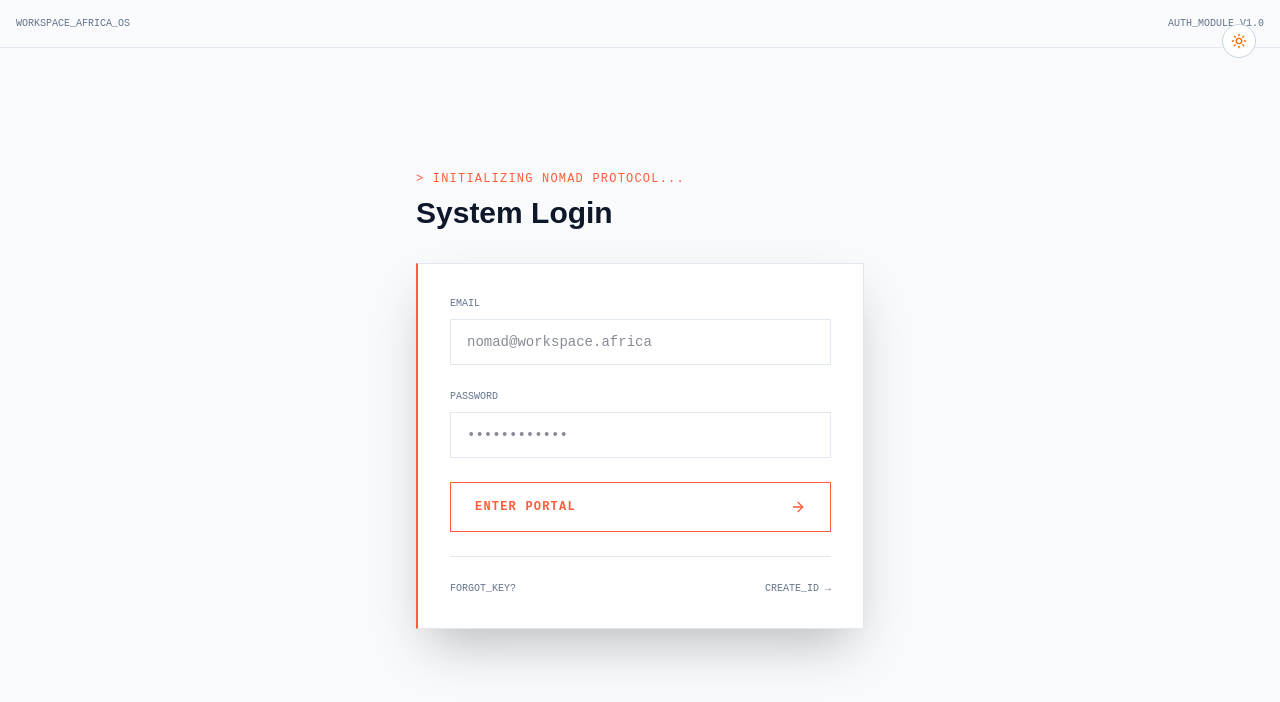
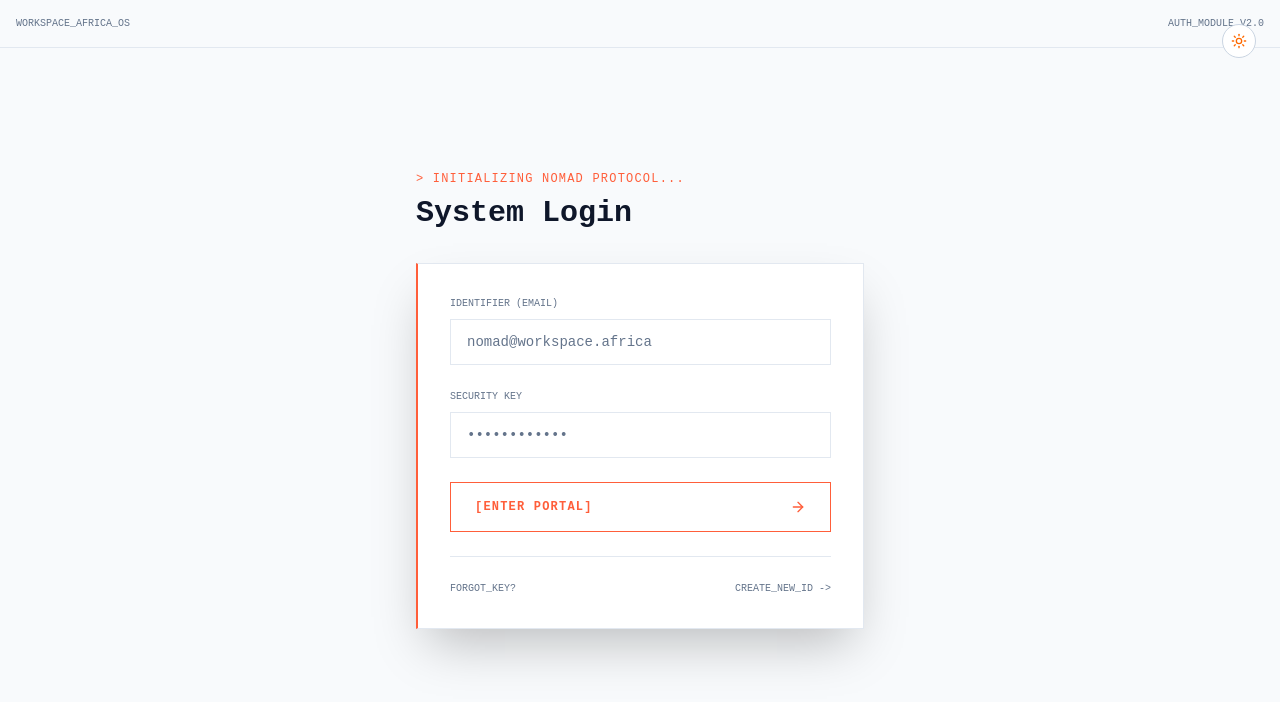
Before and after one commit to OlaMarcus09/subscriber_frontend, a Next.js app: page / in a window 1280 px wide. Shown: the top 702 px of the page. Built offline with nearby package versions, Linux system fonts and the light colour scheme; no server answers.

Commit message:
Launch: Integrated Real API Login & Theme Switcher

```diff
--- a/pages/index.js
+++ b/pages/index.js
@@ -1,36 +1,67 @@
+import React, { useState } from 'react';
+import axios from 'axios';
+import Router from 'next/router';
 import Head from 'next/head';
-import { useState } from 'react';
-import { useRouter } from 'next/router';
 import Link from 'next/link';
-import { ArrowRight } from 'lucide-react';
+import { Terminal, ArrowRight, AlertCircle } from 'lucide-react';
 import ThemeToggle from '../components/ThemeToggle';
 
 export default function Login() {
-  const router = useRouter();
+  const [email, setEmail] = useState('');
+  const [password, setPassword] = useState('');
   const [loading, setLoading] = useState(false);
+  const [error, setError] = useState('');
 
-  const handleLogin = (e) => {
+  // Ensure this matches your Vercel env variable
+  const API_URL = process.env.NEXT_PUBLIC_API_URL || 'https://workspace-africa-backend.onrender.com';
+
+  const handleLogin = async (e) => {
     e.preventDefault();
     setLoading(true);
-    setTimeout(() => {
+    setError('');
+
+    try {
+      // 1. REAL API CALL
+      const response = await axios.post(`${API_URL}/api/auth/token/`, {
+        email,
+        password,
+      });
+
+      // 2. Save Tokens
+      const { access, refresh } = response.data;
+      localStorage.setItem('accessToken', access);
+      localStorage.setItem('refreshToken', refresh);
+
+      // 3. Redirect to Dashboard
+      Router.push('/dashboard');
+
+    } catch (err) {
+      console.error("Login Error:", err);
+      if (err.response?.status === 401) {
+        setError('ACCESS_DENIED: Invalid Credentials');
+      } else {
+        setError('CONNECTION_ERROR: Server Unreachable');
+      }
+    } finally {
       setLoading(false);
-      router.push('/dashboard');
-    }, 1500);
+    }
   };
 
   return (
-    <div className="min-h-screen flex flex-col items-center justify-center p-6 relative overflow-hidden bg-[var(--bg-main)] transition-colors duration-300">
-      <Head><title>Nomad Access | Workspace OS</title></Head>
+    <div className="min-h-screen flex flex-col items-center justify-center p-6 relative overflow-hidden bg-[var(--bg-main)] transition-colors duration-300 bg-grid-pattern">
+      <Head>
+        <title>Nomad Access | Workspace OS</title>
+      </Head>
 
-      {/* --- THEME TOGGLE (Fixed Position) --- */}
+      {/* Theme Switcher */}
       <div className="absolute top-6 right-6 z-50">
         <ThemeToggle />
       </div>
 
-      {/* --- HEADER --- */}
+      {/* Header Decoration */}
       <div className="absolute top-0 left-0 w-full p-4 border-b border-[var(--border-color)] flex justify-between text-[10px] font-mono text-[var(--text-muted)]">
         <span>WORKSPACE_AFRICA_OS</span>
-        <span>AUTH_MODULE_V1.0</span>
+        <span>AUTH_MODULE_V2.0</span>
       </div>
 
       <div className="w-full max-w-md relative z-10">
@@ -38,32 +69,48 @@ export default function Login() {
             <div className="text-[var(--color-accent)] font-mono text-xs uppercase tracking-widest mb-2">
                 &gt; Initializing Nomad Protocol...
             </div>
-            <h1 className="text-3xl font-bold text-[var(--text-main)]">System Login</h1>
+            <h1 className="text-3xl font-bold text-[var(--text-main)] font-mono">System Login</h1>
         </div>
 
         <div className="bg-[var(--bg-surface)] border-l-2 border-l-[var(--color-accent)] border-y border-r border-[var(--border-color)] p-8 shadow-2xl relative">
+
             <form onSubmit={handleLogin} className="space-y-6">
                 <div>
-                    <label className="block text-[10px] font-mono text-[var(--text-muted)] uppercase mb-2">Email</label>
+                    <label className="block text-[10px] font-mono text-[var(--text-muted)] uppercase mb-2">Identifier (Email)</label>
                     <input
                         type="email"
-                        className="w-full bg-[var(--bg-input)] border border-[var(--border-color)] text-[var(--text-main)] px-4 py-3 font-mono text-sm focus:border-[var(--color-accent)] outline-none"
+                        value={email}
+                        onChange={(e) => setEmail(e.target.value)}
+                        className="w-full bg-[var(--bg-input)] border border-[var(--border-color)] text-[var(--text-main)] px-4 py-3 font-mono text-sm focus:border-[var(--color-accent)] focus:outline-none transition-colors placeholder-[var(--text-muted)]"
                         placeholder="nomad@workspace.africa"
+                        required
                     />
                 </div>
+
                 <div>
-                    <label className="block text-[10px] font-mono text-[var(--text-muted)] uppercase mb-2">Password</label>
+                    <label className="block text-[10px] font-mono text-[var(--text-muted)] uppercase mb-2">Security Key</label>
                     <input
                         type="password"
-                        className="w-full bg-[var(--bg-input)] border border-[var(--border-color)] text-[var(--text-main)] px-4 py-3 font-mono text-sm focus:border-[var(--color-accent)] outline-none"
+                        value={password}
+                        onChange={(e) => setPassword(e.target.value)}
+                        className="w-full bg-[var(--bg-input)] border border-[var(--border-color)] text-[var(--text-main)] px-4 py-3 font-mono text-sm focus:border-[var(--color-accent)] focus:outline-none transition-colors placeholder-[var(--text-muted)]"
                         placeholder="••••••••••••"
+                        required
                     />
                 </div>
+
+                {error && (
+                    <div className="p-3 bg-red-500/10 border border-red-500/30 text-red-500 text-xs font-mono flex items-center">
+                        <AlertCircle className="w-4 h-4 mr-2" /> {error}
+                    </div>
+                )}
+
                 <button
                     type="submit"
-                    className="w-full py-4 bg-transparent border border-[var(--color-accent)] text-[var(--color-accent)] hover:bg-[var(--color-accent)] hover:text-white font-mono text-xs font-bold uppercase tracking-widest transition-all flex items-center justify-between px-6 group"
+                    disabled={loading}
+                    className="w-full py-4 bg-transparent border border-[var(--color-accent)] text-[var(--color-accent)] hover:bg-[var(--color-accent)] hover:text-white font-mono text-xs font-bold uppercase tracking-widest transition-all flex items-center justify-between px-6 group disabled:opacity-50"
                 >
-                    <span>{loading ? 'AUTHENTICATING...' : 'ENTER PORTAL'}</span>
+                    <span>{loading ? 'AUTHENTICATING...' : '[ENTER PORTAL]'}</span>
                     <ArrowRight className="w-4 h-4 group-hover:translate-x-1 transition-transform" />
                 </button>
             </form>
@@ -71,7 +118,7 @@ export default function Login() {
             <div className="mt-6 pt-6 border-t border-[var(--border-color)] flex justify-between text-[10px] font-mono text-[var(--text-muted)]">
                 <Link href="#" className="hover:text-[var(--text-main)]">FORGOT_KEY?</Link>
                 <Link href="/signup" legacyBehavior>
-                    <a className="hover:text-[var(--text-main)]">CREATE_ID &rarr;</a>
+                    <a className="hover:text-[var(--text-main)]">CREATE_NEW_ID {'->'}</a>
                 </Link>
             </div>
         </div>
```
